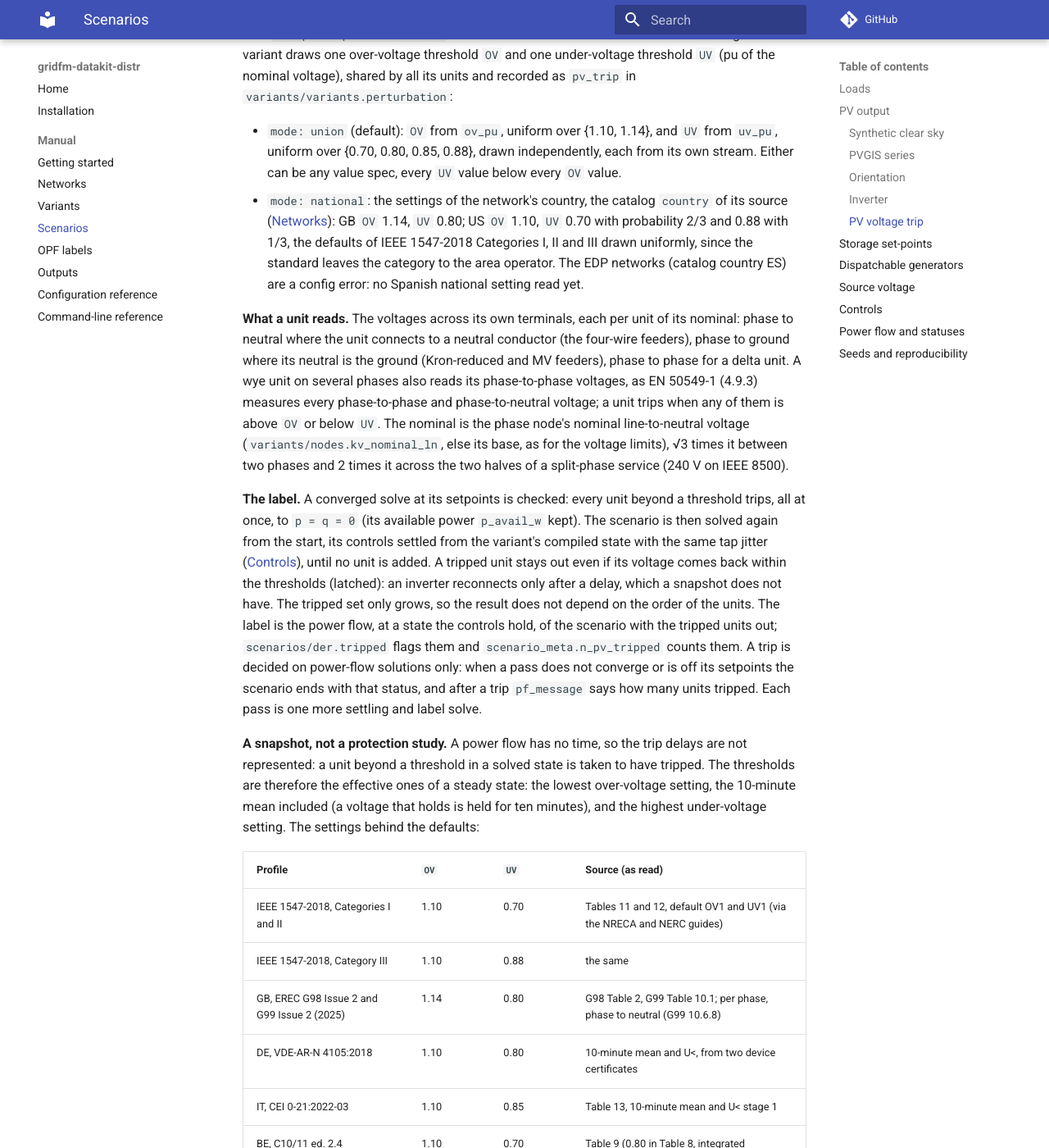
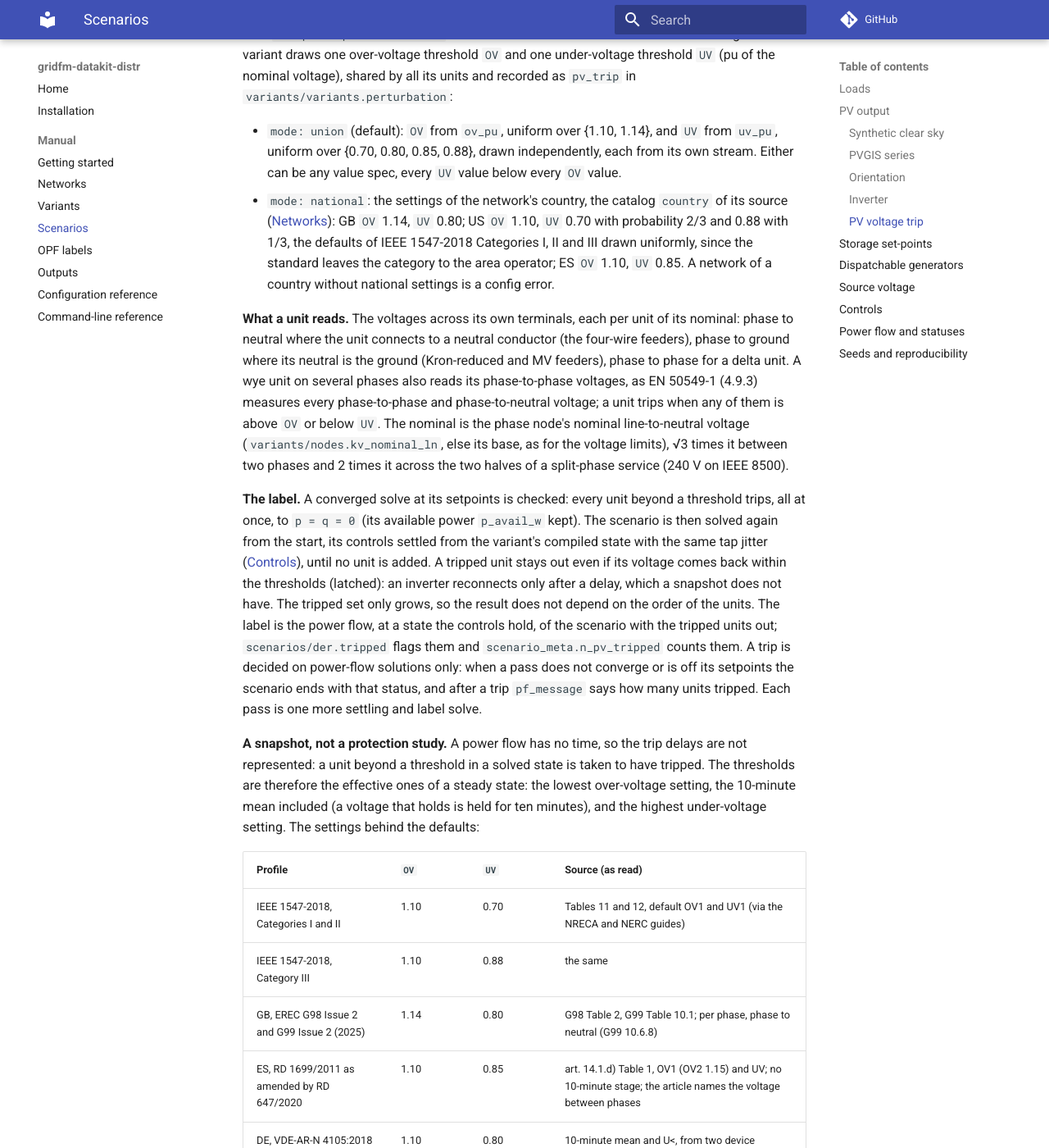
Before and after one commit to gridfm/gridfm-datakit-distr, an MkDocs documentation site: the page built from docs/manual/scenarios.md, in a window 1280 px wide and 1400 px high, scrolled down 6311 px. Shown: the whole window at 82% size. Built offline with MkDocs 1.6.1 and Material for MkDocs 9.7.7, drawn with Linux system fonts in a browser that asks for light colours; comment, search, counter and statistics services are not loaded.

Commit message:
feat: national trip settings for Spain from RD 1699/2011
Spanish networks get OV 1.10 and UV 0.85 under mode 'national', the over-voltage stage 1 and under-voltage settings of RD 1699/2011 art. 14.1.d) Table 1 as amended by RD 647/2020 (no 10-minute stage). Both values are already in the union, which is unchanged. Every catalog country now has national settings; a network of any other country stays a config error.

Signed-off-by: cardef <carmine.dellefemine@gmail.com>

```diff
--- a/docs/manual/scenarios.md
+++ b/docs/manual/scenarios.md
@@ -244,8 +244,8 @@ voltage), shared by all its units and recorded as `pv_trip` in `variants/variant
 - `mode: national`: the settings of the network's country, the catalog `country` of its source
   ([Networks](networks.md#sources-and-the-cache)): GB `OV` 1.14, `UV` 0.80; US `OV` 1.10, `UV`
   0.70 with probability 2/3 and 0.88 with 1/3, the defaults of IEEE 1547-2018 Categories I, II
-  and III drawn uniformly, since the standard leaves the category to the area operator. The EDP
-  networks (catalog country ES) are a config error: no Spanish national setting read yet.
+  and III drawn uniformly, since the standard leaves the category to the area operator; ES `OV`
+  1.10, `UV` 0.85. A network of a country without national settings is a config error.
 
 **What a unit reads.** The voltages across its own terminals, each per unit of its nominal: phase
 to neutral where the unit connects to a neutral conductor (the four-wire feeders), phase to ground
@@ -279,6 +279,7 @@ under-voltage setting. The settings behind the defaults:
 | IEEE 1547-2018, Categories I and II | 1.10 | 0.70 | Tables 11 and 12, default OV1 and UV1 (via the NRECA and NERC guides) |
 | IEEE 1547-2018, Category III | 1.10 | 0.88 | the same |
 | GB, EREC G98 Issue 2 and G99 Issue 2 (2025) | 1.14 | 0.80 | G98 Table 2, G99 Table 10.1; per phase, phase to neutral (G99 10.6.8) |
+| ES, RD 1699/2011 as amended by RD 647/2020 | 1.10 | 0.85 | art. 14.1.d) Table 1, OV1 (OV2 1.15) and UV; no 10-minute stage; the article names the voltage between phases |
 | DE, VDE-AR-N 4105:2018 | 1.10 | 0.80 | 10-minute mean and U<, from two device certificates |
 | IT, CEI 0-21:2022-03 | 1.10 | 0.85 | Table 13, 10-minute mean and U< stage 1 |
 | BE, C10/11 ed. 2.4 | 1.10 | 0.70 | Table 9 (0.80 in Table 8, integrated protection up to 30 kVA) |
```
Also changed, not shown: docs/manual/config.md (+2 -2 lines), 2 other files.
